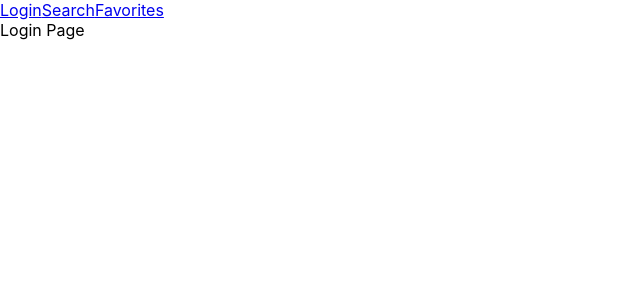
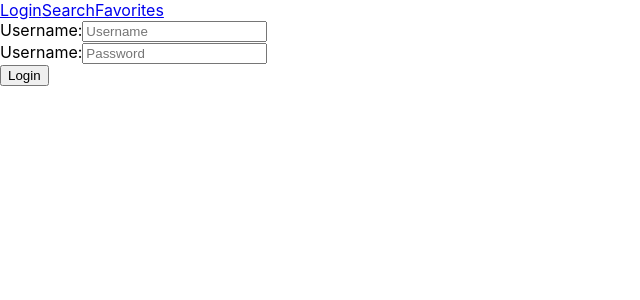
Before and after one commit to seth-allgire/gif-app, a React (Create React App) app: page /login in a window 1280 px wide. Shown: the top 300 px of the page, without its empty margins (0-640 px from the left). Built offline with nearby package versions, Linux system fonts and the light colour scheme.

Commit message:
adds login page functionality

```diff
--- a/src/App.js
+++ b/src/App.js
@@ -25,7 +25,7 @@ function App() {
       <Menu />
       <Switch>
         <Route path="/login">
-          <LoginPage setActiveUser={setActiveUser} />
+          <LoginPage setActiveUser={setActiveUser} activeUser={activeUser} />
         </Route>
         <Route path="/search">
           <SearchPage
--- a/src/components/LoginPage.js
+++ b/src/components/LoginPage.js
@@ -1,5 +1,52 @@
 import React from "react";
+import { useState } from "react/cjs/react.development";
 
-export default function LoginPage(props) {
-  return <div>Login Page</div>;
+export default function LoginPage({ setActiveUser }) {
+  const [username, setUsername] = useState("");
+  const [password, setPassword] = useState("");
+  const [error, setError] = useState(false);
+  return (
+    <div>
+      <div>
+        <label htmlFor="username">Username:</label>
+        <input
+          value={username}
+          onChange={(e) => setUsername(e.target.value)}
+          id="username"
+          placeholder="Username"
+        ></input>
+      </div>
+      <div>
+        {error &&
+          username.length < 4 &&
+          "Username must be at least 4 characters"}
+      </div>
+      <div>
+        <label htmlFor="password">Username:</label>
+        <input
+          type="password"
+          value={password}
+          onChange={(e) => setPassword(e.target.value)}
+          id="password"
+          placeholder="Password"
+        ></input>
+        <div>
+          {error &&
+            username.length < 4 &&
+            "Username must be at least 4 characters"}
+        </div>
+      </div>
+      <button
+        onClick={() => {
+          if (username.length < 4 || password.length < 4) {
+            setError(true);
+            return;
+          }
+          setActiveUser(username);
+        }}
+      >
+        Login
+      </button>
+    </div>
+  );
 }
```
